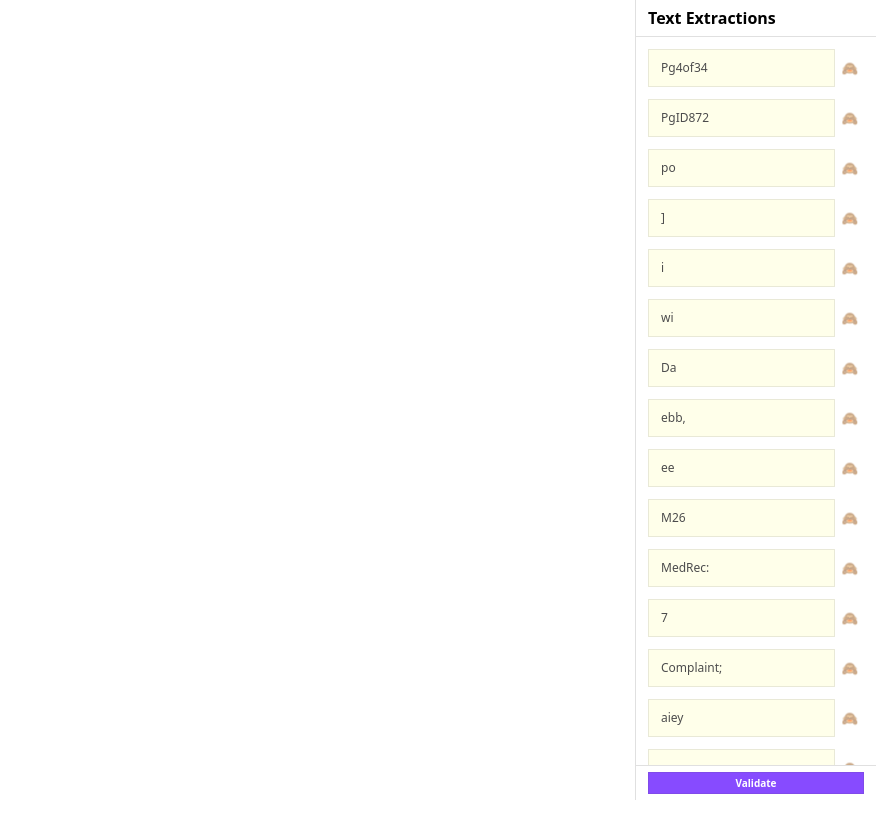
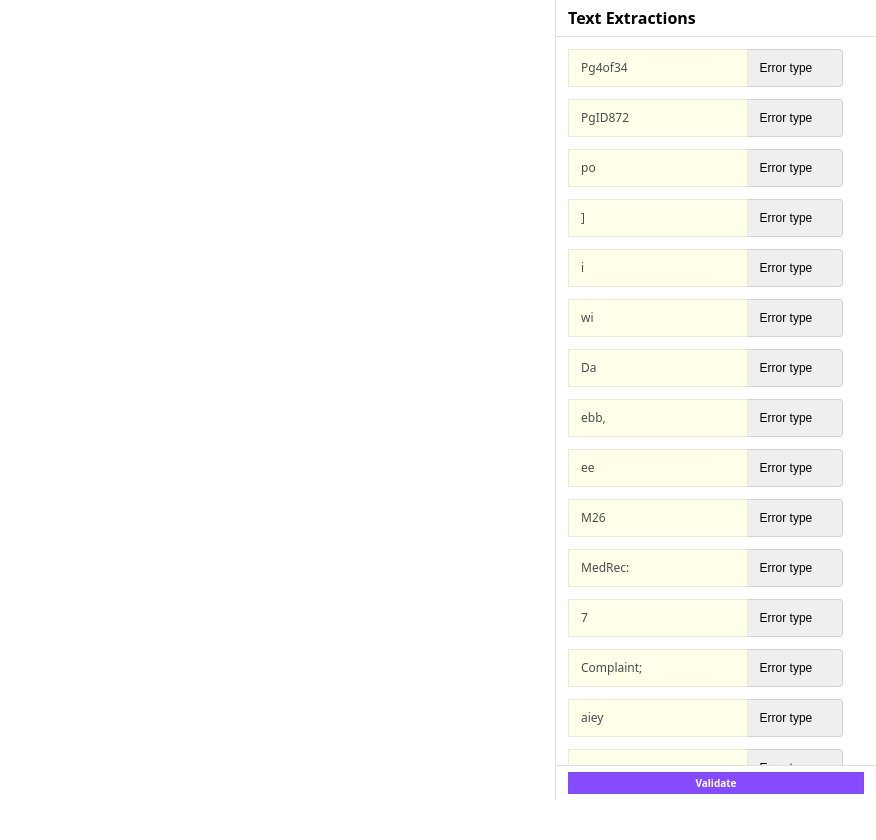
Before and after one commit to duebelbytes/ml-model-training-ui, a plain HTML site: page index.html in a window 1280 px wide. Shown: the top 840 px of the page, 404-1280 px from the left. Drawn offline with Linux system fonts and the light colour scheme.

Commit message:
Assign an error category with each correction

```diff
--- a/index.html
+++ b/index.html
@@ -22,7 +22,7 @@
         position: relative;
         display: flex;
         max-width: 100vw;
-        margin: 0 15rem 0 0;
+        margin: 0 20rem 0 0;
       }
       #document {
         width: 100%;
@@ -98,7 +98,7 @@
         position: fixed;
         right: 0;
         top: 0;
-        width: 15rem;
+        width: 20rem;
         height: 100%;
         background-color: rgba(255, 255, 255, 0.9);
         background: blur(0.75rem);
@@ -128,16 +128,25 @@
         font-size: 0.75rem;
         line-height: 1.5rem;
         padding: 0.375rem 0.75rem;
-        width: calc(100% - 1.5rem);
+        width: calc(60% - 1.5rem);
       }
       .correction:focus {
         border: 0.0625rem solid rgba(0, 0, 0, 1);
       }
-      .ignore {
-        border: none;
-        background: none;
+      .error-category {
+        appearance: none;
+        -webkit-appearance: none;
+        -moz-appearance: none;
+        width: calc(40% - 1.4375rem);
+        padding: 0.375rem 0.75rem;
+        font-size: 0.75rem;
+        line-height: 1.5rem;
+        border: 0.0625rem solid rgba(0, 0, 0, 0.12);
+        border-left: none;
+        border-radius: 0 0.25rem 0.25rem 0;
+        margin-bottom: 0;
+        position: relative;
       }
-
       header,
       footer {
         background-color: white;
@@ -267,18 +276,32 @@
           input.addEventListener("focus", () => {
             selectBox(box, item.description, index);
           });
-          // Create ignore button
-          const ignoreButton = document.createElement("button");
-          ignoreButton.type = "button";
-          ignoreButton.className = "ignore";
-          ignoreButton.textContent = "🙈";
-          ignoreButton.addEventListener("click", () => {
-            input.value = "ignore";
+          // Create select element
+          const select = document.createElement("select");
+          select.className = "error-category";
+          select.dataset.index = index;
+          select.required = true;
+
+          // Add an empty option
+          const emptyOption = document.createElement("option");
+          emptyOption.value = "";
+          emptyOption.textContent = "Error type";
+          emptyOption.selected = true;
+          emptyOption.disabled = true;
+          select.appendChild(emptyOption);
+
+          const options = ["Misread", "Incomplete", "Bad format", "Other"];
+
+          options.forEach((optionText) => {
+            const option = document.createElement("option");
+            option.value = optionText;
+            option.textContent = optionText;
+            select.appendChild(option);
           });
 
-          // Append input and button to input-group
+          // Append input and select to input-group
           inputGroup.appendChild(input);
-          inputGroup.appendChild(ignoreButton);
+          inputGroup.appendChild(select);
 
           // Append input-group to descriptionForm
           descriptionForm.appendChild(inputGroup);
@@ -320,10 +343,17 @@
           const originalValue = input.dataset.originalValue;
           const value = input.value;
 
+          // Get the corresponding select element
+          const select = descriptionForm.querySelector(
+            `select[data-index="${index}"]`
+          );
+          const errorType = select ? select.value : undefined;
+
           const item = {
             index: index,
             originalDescription: originalValue,
             correctedDescription: value !== originalValue ? value : undefined,
+            errorType: errorType !== "" ? errorType : undefined, // Include error type if not empty
           };
 
           console.log("Processing item:", item); // Debugging log
```
